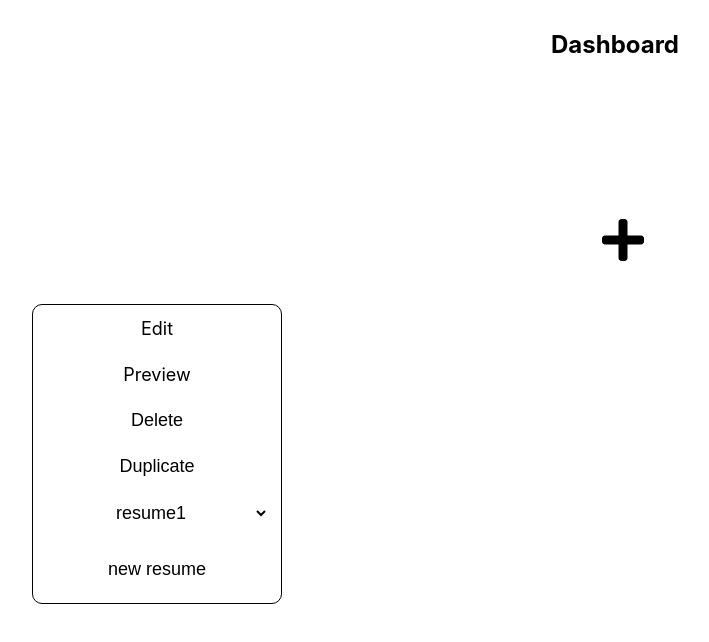
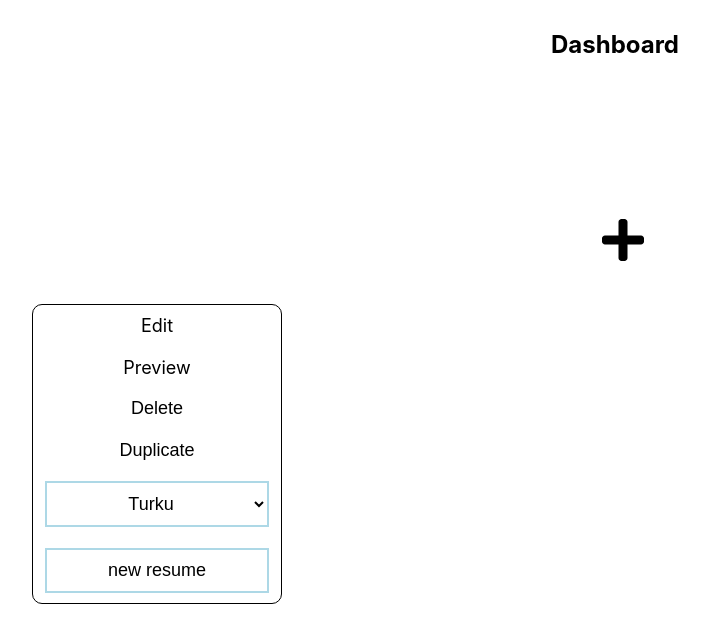
Before and after one commit to Kartturi/Resume-builder, a React (Create React App) app: page / in a window 1280 px wide. Both pictures are taken after a click on the icon 647 px from the left and 449 px from the top of the page. Shown: the top 642 px of the page, without its empty margins (25-734 px from the left). Built offline with nearby package versions, Linux system fonts and the light colour scheme.

Commit message:
added city names and back putton to preview

```diff
--- a/src/components/Edit/edit-input.js
+++ b/src/components/Edit/edit-input.js
@@ -52,8 +52,8 @@ const EditInput = props => {
             onBlur={saveResumeToLocalStorage}
             value={state.layout}
           >
-            <option value="resume1">resume1</option>
-            <option value="resume2">resume2</option>
+            <option value="Turku">Turku</option>
+            <option value="Vaasa">Vaasa</option>
           </select>
         </label>
         <label>
--- a/src/components/Preview.js
+++ b/src/components/Preview.js
@@ -3,6 +3,8 @@ import { getResumesLS } from "../utils/getSetResumes";
 import { useStateValue } from "../state";
 import SelectLayout from "../utils/selectLayout";
 import getActionType from "../utils/getActionType";
+import { FontAwesomeIcon } from "@fortawesome/react-fontawesome";
+import { Link } from "react-router-dom";
 import jsPDF from "jspdf";
 import html2canvas from "html2canvas";
 
@@ -26,7 +28,7 @@ const Preview = props => {
   }, []);
 
   const donwloadResume = e => {
-    console.log(window.print());
+    window.print();
 
     // const filename = "resume.pdf";
     // html2canvas(document.querySelector(".cv"), { scale: 1 }).then(canvas => {
@@ -34,7 +36,6 @@ const Preview = props => {
     //   pdf.addImage(canvas.toDataURL("image/png"), "PNG", 0, 0, 211, 298);
     //   pdf.save(filename);
     // });
-    console.log(e.target);
   };
 
   const changeLayout = e => {
@@ -54,9 +55,15 @@ const Preview = props => {
     <div className="preview">
       <div className="preview__download">
         <style>{`@media print {.preview__download{display: none;} .preview {background:white}}`}</style>
+        <Link to="/">
+          <FontAwesomeIcon
+            className="edit-input__head_icon"
+            icon="arrow-left"
+          />
+        </Link>
         <select name="layout" onChange={changeLayout} value={state.layout}>
-          <option value="resume1">resume1</option>
-          <option value="resume2">resume2</option>
+          <option value="Turku">Turku</option>
+          <option value="Vaasa">Vaasa</option>
         </select>
         <button onClick={donwloadResume}>Download Pdf</button>
       </div>
--- a/src/components/dashboard.js
+++ b/src/components/dashboard.js
@@ -95,8 +95,8 @@ const Dashboard = () => {
           data-resume-index={index}
           value={item.layout}
         >
-          <option value="resume1">resume1</option>
-          <option value="resume2">resume2</option>
+          <option value="resume1">Turku</option>
+          <option value="resume2">Vaasa</option>
         </select>
         <input
           onChange={changeResumeName}
--- a/src/index.css
+++ b/src/index.css
@@ -226,14 +226,19 @@ body {
   margin: 0 auto;
 }
 
-.dashboard-resumes__section input {
-  cursor: text;
+.dashboard-resumes__section input,
+.dashboard-resumes__section select {
+  border: 2px solid lightblue;
+  box-sizing: border-box;
+  margin: 0 auto;
+  width: 90%;
+  padding: 10px 0px 10px 0px;
 }
 
 .dashboard-resumes__section_name {
   width: 100%;
   background-color: white;
-  padding: 10px 0px 10px 0px;
+  cursor: text;
 }
 
 .dashboard-resumes__add_container {
--- a/src/initialState.js
+++ b/src/initialState.js
@@ -1,5 +1,5 @@
 let initialState = {
-  layout: "resume1",
+  layout: "Turku",
   resumeName: "new resume",
   name: "Artturi Hämäläinen",
   title: "Web-kehittäjä ja digimarkkinoija",
--- a/src/utils/selectLayout.js
+++ b/src/utils/selectLayout.js
@@ -6,10 +6,10 @@ import Resume2 from "../components/cvLayouts/resume2";
 
 const SelectLayout = layout => {
   switch (layout) {
-    case "resume1":
+    case "Turku":
       return <Resume1 />;
 
-    case "resume2":
+    case "Vaasa":
       return <Resume2 />;
 
     default:
```
